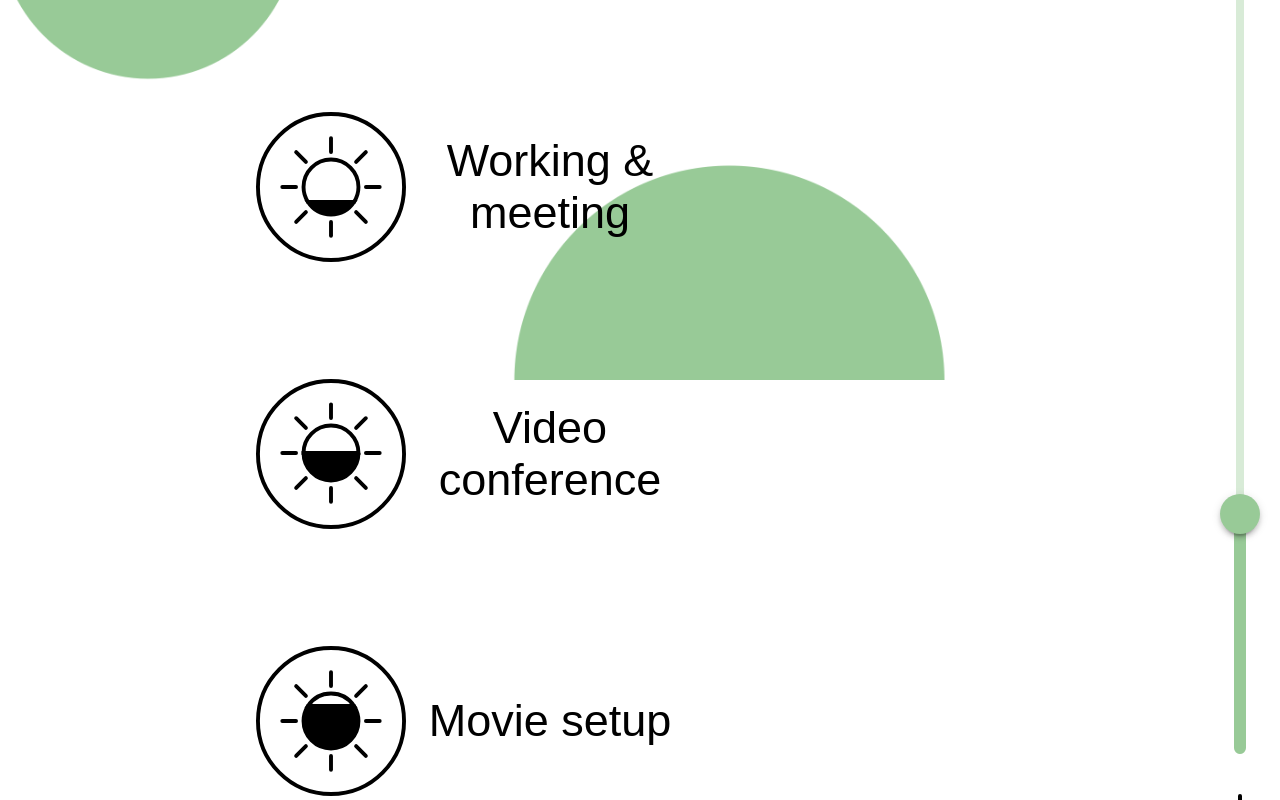
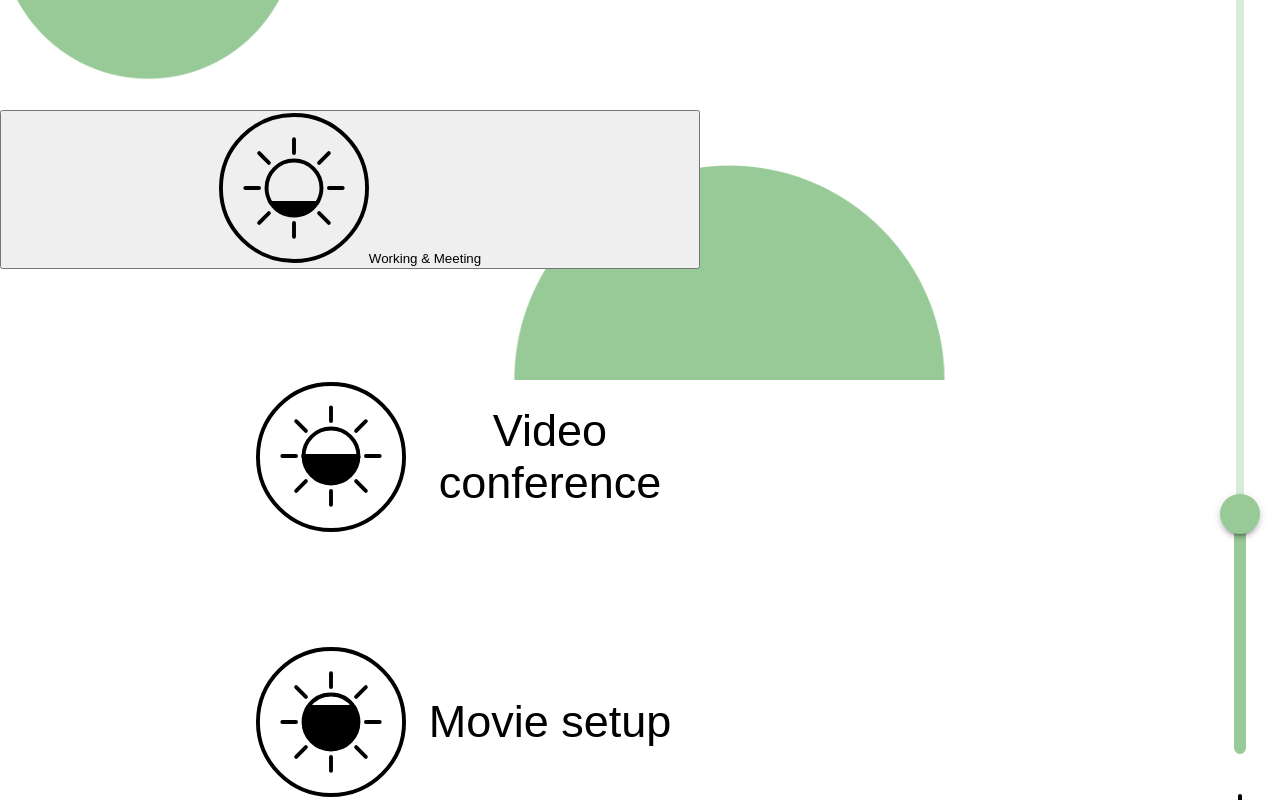
Before and after one commit to Konstantin1904-sudo/reactMeetingTableInterface, a React (Create React App) app: page /light in a window 1280 px wide. Shown: the part 420-1220 px from the top of the page. Built offline with nearby package versions, Linux system fonts and the light colour scheme.

Commit message:
refactored button to own component to use active and default styling

```diff
--- /dev/null
+++ b/src/assets/components/CustomButton.js
@@ -0,0 +1,25 @@
+import * as React from "react";
+
+import styles from '../../styles.module.css'
+
+
+function CustomButton(props) {
+
+    if (props.active) {
+        return (
+            <button className={styles.activeButton} onClick={props.clickHandler}>
+                <img src={props.icon} alt="Load failed" width="150" height="150" className={styles.activeButtonIcon} />
+                <span className={styles.activeButtonText}>{props.buttonName}</span>
+            </button>
+        )
+    } else {
+        return (
+            <button className={styles.defaultButton} onClick={props.clickHandler}>
+                <img src={props.icon} alt="Load failed" width="150" height="150" className={styles.buttonIcon} />
+                <span className={styles.buttonText}>{props.buttonName}</span>
+            </button>
+        )
+    }
+}
+
+export default CustomButton
--- a/src/pages/Light.js
+++ b/src/pages/Light.js
@@ -1,7 +1,11 @@
 import * as React from "react";
+import { useState } from 'react';
+
 import { Link } from "react-router-dom";
 
 import styles from '../styles.module.css'
+
+import CustomButton from '../assets/components/CustomButton.js'
 
 import arrowToGoBack from '../assets/icons/BackArrow.svg'
 import lowIcon from '../assets/icons/LowCircle.svg'
@@ -33,6 +37,18 @@ function Light() {
         console.log("Make Api Call to Change Brightness to: " + newSliderValue)
     };
 
+    function workingAndMeetingPressed(){
+        console.log("Activate Working and Meeting Preset")
+
+        setWorkingAndMeetingState('activeButton')
+    }
+
+
+    const [workingAndMeetingState, setWorkingAndMeetingState] = useState('defaultButton');
+
+
+
+
     return (
         <main className={styles.wrapperLightBackground}>
             <title>LightSettings</title>
@@ -40,18 +56,9 @@ function Light() {
 
             <div className={styles.sliderPage}>
                 <div className={styles.buttonWrapper}>
-                    <button className={styles.defaultButton}>
-                        <img src={lowIcon} alt="Load failed" width="150" height="150" className={styles.buttonIcon} />
-                        <span className={styles.buttonText}>Working & meeting</span>
-                    </button>
-                    <button className={styles.defaultButton}>
-                        <img src={mediumIcon} alt="Load failed" width="150" height="150" className={styles.buttonIcon} />
-                        <span className={styles.buttonText}>Video conference</span>
-                    </button>
-                    <button className={styles.defaultButton}>
-                        <img src={highIcon} alt="Load failed" width="150" height="150" className={styles.buttonIcon} />
-                        <span className={styles.buttonText}>Movie setup</span>
-                    </button>
+                    <CustomButton active={true} icon={lowIcon} buttonName="Working & Meeting"/>
+                    <CustomButton active={false} icon={mediumIcon} buttonName="Video conference"/>
+                    <CustomButton active={false} icon={highIcon} buttonName="Movie setup"/>
                 </div>
                 <div className={styles.sliderWrapper}>
                     <ThemeProvider theme={greenTheme}>
```
